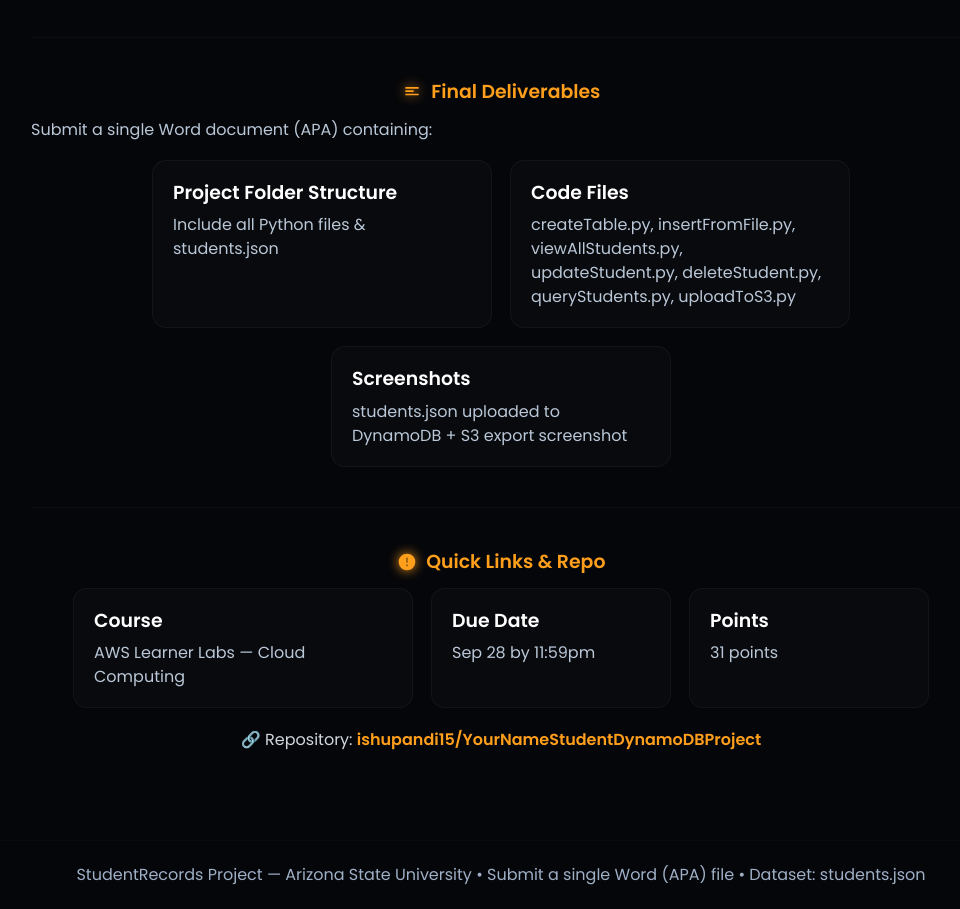
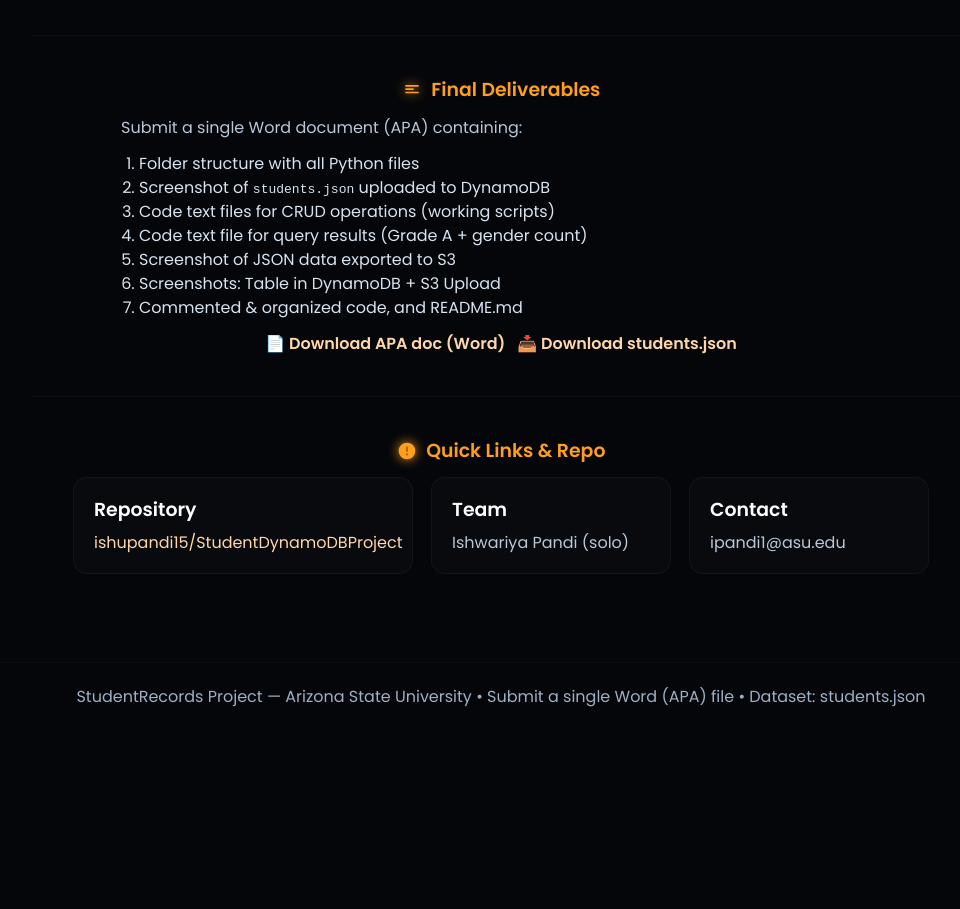
Before and after one commit to ishupandi15/StudentDynamoDBProject, a plain HTML site: page index.html in a window 1280 px wide. Shown: the part 1592-2501 px from the top of the page, without its empty margins (139-1099 px from the left). After the commit the page ends 2323 px from the top, so only its background shows below. Drawn offline with Linux system fonts and the light colour scheme.

Commit message:
Update index.html

```diff
--- a/index.html
+++ b/index.html
@@ -6,9 +6,7 @@
   <title>StudentRecords CRUD — AWS DynamoDB & S3 Project</title>
   <meta name="description" content="StudentRecords CRUD (Create, Read, Update, Delete) application using AWS Cloud9, DynamoDB, S3 and Python (boto3). Project submission & demo." />
   <link href="https://fonts.googleapis.com/css2?family=Poppins:wght@300;400;600&display=swap" rel="stylesheet">
-
   <style>
-    /* Reset & base */
     *{box-sizing:border-box;margin:0;padding:0}
     html,body{height:100%}
     body{
@@ -16,80 +14,45 @@
       background:#05060a;color:#eef6ff;line-height:1.5;overflow-x:hidden;
       -webkit-font-smoothing:antialiased;-moz-osx-font-smoothing:grayscale;
     }
-
     /* HERO */
-    header{
-      position:relative;height:68vh;min-height:420px;display:flex;align-items:center;justify-content:center;overflow:hidden;
-    }
+    header{position:relative;height:68vh;min-height:420px;display:flex;align-items:center;justify-content:center;overflow:hidden}
     header img{position:absolute;inset:0;width:100%;height:100%;object-fit:cover;filter:brightness(0.58) contrast(1.03)}
     header::after{content:"";position:absolute;inset:0;background:linear-gradient(180deg,rgba(2,6,12,0.45) 0%, rgba(2,6,12,0.84) 72%)}
     .hero-inner{position:relative;z-index:2;text-align:center;padding:2rem 1rem;max-width:1100px}
-
     .subtitle{color:#ffd9b8;opacity:0.95;margin-bottom:6px;font-size:.95rem}
     h1{font-size:2.1rem;color:#fff;margin-bottom:10px;letter-spacing:-0.01em;font-weight:600}
     p.lead{color:#cbd8e6;max-width:920px;margin:0 auto;font-size:1rem}
-
-    /* CTA */
     .buttons{margin-top:18px;display:flex;gap:12px;justify-content:center;flex-wrap:wrap}
-    .btn{
-      display:inline-block;padding:.86rem 1.6rem;border-radius:999px;background:linear-gradient(90deg,#ff9f1c,#ff6b00);
-      color:#061024;font-weight:700;text-decoration:none;box-shadow:0 10px 36px rgba(255,159,28,0.12);
-      transition:transform .18s,box-shadow .18s;position:relative;
-    }
+    .btn{display:inline-block;padding:.86rem 1.6rem;border-radius:999px;background:linear-gradient(90deg,#ff9f1c,#ff6b00);color:#061024;font-weight:700;text-decoration:none;box-shadow:0 10px 36px rgba(255,159,28,0.12);transition:transform .18s,box-shadow .18s;position:relative}
     .btn.secondary{background:transparent;color:#cbd8e6;border:1px solid rgba(255,255,255,0.06)}
     .btn:hover{transform:translateY(-4px);box-shadow:0 20px 54px rgba(255,159,28,0.18)}
-
-    /* Main & sections */
     main{max-width:980px;margin:48px auto;padding:0 20px;color:#d7e3ef}
     section{padding:40px 0;border-top:1px solid rgba(255,255,255,0.03)}
     section:first-of-type{border-top:0;padding-top:24px}
-    section h3{
-      color:#ff9f1c;font-size:1.18rem;margin-bottom:12px;display:flex;align-items:center;justify-content:center;gap:.6rem;
-    }
+    section h3{color:#ff9f1c;font-size:1.18rem;margin-bottom:12px;display:flex;align-items:center;justify-content:center;gap:.6rem}
     section h3 svg{width:20px;height:20px;fill:#ff9f1c;filter:drop-shadow(0 0 6px #ff9f1c)}
     .muted{color:#b9c7d7}
     .lead-compact{max-width:900px;margin:0 auto;color:#cbd8e6;text-align:center}
-
-    /* Preview image */
     .preview{margin:28px auto 8px;text-align:center;display:block}
-    .preview img{
-      width:94%;max-width:820px;border-radius:12px;border:1px solid rgba(255,255,255,0.05);
-      box-shadow:0 12px 36px rgba(0,0,0,0.48);transition:transform .25s ease,box-shadow .25s;
-      display:block;margin:0 auto;
-    }
+    .preview img{width:94%;max-width:820px;border-radius:12px;border:1px solid rgba(255,255,255,0.05);box-shadow:0 12px 36px rgba(0,0,0,0.48);transition:transform .25s ease,box-shadow .25s;display:block;margin:0 auto}
     .preview img:hover{transform:scale(1.02);box-shadow:0 22px 58px rgba(0,0,0,0.6)}
-
-    /* Cards & rows */
     .row{display:flex;gap:18px;flex-wrap:wrap;justify-content:center;margin-top:18px}
     .card{background:rgba(255,255,255,0.02);padding:18px 20px;border-radius:14px;min-width:240px;max-width:340px;border:1px solid rgba(255,255,255,0.04)}
     .card strong{display:block;font-size:1.18rem;color:#fff}
     .card .muted{display:block;margin-top:6px}
-
-    /* Tech badges */
     .tech-stack{display:flex;gap:12px;flex-wrap:wrap;justify-content:center;margin-top:20px}
-    .tech{
-      padding:.6rem 1rem;border-radius:999px;background:rgba(255,255,255,0.03);
-      border:1px solid rgba(255,255,255,0.06);font-weight:700;color:#fff;
-      transition:transform .18s,box-shadow .18s;
-    }
+    .tech{padding:.6rem 1rem;border-radius:999px;background:rgba(255,255,255,0.03);border:1px solid rgba(255,255,255,0.06);font-weight:700;color:#fff;transition:transform .18s,box-shadow .18s}
     .tech:hover{transform:translateY(-4px);box-shadow:0 14px 34px rgba(255,159,28,0.12)}
-
-    /* Lists */
     .checklist{max-width:760px;margin:12px auto 0;color:#d7e3ef}
     .checklist li{margin:8px 0;padding-left:18px;position:relative}
     .checklist li:before{content:"✓";position:absolute;left:0;color:#ffb37a}
-
-    /* Reveal */
     .reveal{opacity:0;transform:translateY(12px);transition:opacity .6s ease, transform .6s ease}
     .reveal.visible{opacity:1;transform:none}
-
     footer{padding:22px 12px;color:#9fb0c6;text-align:center;border-top:1px solid rgba(255,255,255,0.02);margin-top:28px}
-
-    /* Responsive adjustments */
-    @media (max-width:1000px){
-      .card{min-width:200px}
-      .preview img{max-width:720px}
-    }
+    .deliverables-block{max-width:760px;margin:0 auto;text-align:left}
+    .deliverables-list{margin-top:12px;padding-left:18px}
+    .download-links{display:flex;gap:12px;flex-wrap:wrap;align-items:center;justify-content:center;margin-top:12px}
+    .download-links a{color:#ffd6a8;text-decoration:none;font-weight:600}
     @media (max-width:820px){
       h1{font-size:1.6rem}
       header{height:60vh}
@@ -104,16 +67,16 @@
 
   <!-- HERO -->
   <header>
-    <!-- cover image: put your generated cover image in same folder named "cover_studentrecords.png" or edit src -->
-    <img src="cover_studentrecords.png" alt="StudentRecords Project Cover" onerror="this.onerror=null; this.src='A_2D_digital_graphic_design_showcases_a_StudentRec.png'">
+    <!-- cover image: uses repo file name cover_studentrecords.png (fallback to other variants if needed) -->
+    <img src="cover_studentrecords.png" alt="StudentRecords Project Cover" onerror="this.onerror=null; this.src='A_digital_infographic_on_a_dark_blue_background_pr.png'">
     <div class="hero-inner" role="banner">
       <div class="subtitle">🛠️ AWS Cloud • NoSQL • Python • Cloud9</div>
       <h1>StudentRecords CRUD (Create, Read, Update, Delete) application</h1>
-      <p class="lead">Build a cloud-native student management app using AWS Cloud9, DynamoDB, and S3. Perform JSON ingestion, CRUD operations, advanced queries (Grade A), gender counts, and export data for reporting.</p>
+      <p class="lead">Build a cloud-native student management app using AWS Cloud9, DynamoDB, and S3. Perform JSON ingestion, CRUD operations, targeted queries (Grade A), gender counts, and export data for reporting.</p>
 
       <div class="buttons">
-        <a class="btn" href="https://github.com/ishupandi15/YourNameStudentDynamoDBProject" target="_blank" rel="noopener">🔗 View GitHub</a>
-        <a class="btn secondary" href="YourNameStudentDynamoDBProject.pdf" target="_blank" rel="noopener">📄 Download APA doc</a>
+        <a class="btn" href="https://github.com/ishupandi15/StudentDynamoDBProject/tree/main" target="_blank" rel="noopener">🔗 View GitHub</a>
+        <a class="btn secondary" href="StudentDynamoDBProject.docx" download>📄 Download APA doc</a>
       </div>
     </div>
   </header>
@@ -128,8 +91,10 @@
       <p class="lead-compact muted">This project implements a Student Records CRUD system — a hands-on exercise in designing cloud workflows with DynamoDB and S3. It demonstrates data ingestion from a JSON file, Create/Read/Update/Delete operations, targeted queries (students with grade 'A'), gender counts, and a final JSON export for backup or downstream analytics.</p>
 
       <div class="preview">
-        <!-- Replace with a real screenshot of your interactive demo or console output -->
-        <img src="preview_student_ui.png" alt="Student Records UI preview" onerror="this.onerror=null; this.src='preview_placeholder.png'">
+        <!-- If you have a UI screenshot, name it preview_student_ui.png and put it next to this HTML.
+             If it's not present, the small download link below offers the students.json file. -->
+        <img src="preview_student_ui.png" alt="Student Records UI preview" onerror="this.onerror=null; this.style.display='none';">
+        <div style="margin-top:8px;text-align:center" class="small muted">No preview available? <a href="students.json" download style="color:#ffd6a8">Download students.json</a> to try locally or import into the demo.</div>
       </div>
     </section>
 
@@ -188,18 +153,29 @@
       </div>
     </section>
 
-    <!-- Deliverables -->
+    <!-- Deliverables (left aligned & fixed) -->
     <section id="deliverables" class="reveal">
       <h3>
         <svg xmlns="http://www.w3.org/2000/svg" viewBox="0 0 24 24"><path d="M4 6h16v2H4V6zm0 4h10v2H4v-2zm0 4h16v2H4v-2z"/></svg>
         Final Deliverables
       </h3>
-      <p class="muted">Submit a single Word document (APA) containing:</p>
 
-      <div class="row" style="margin-top:18px">
-        <div class="card"><strong>Project Folder Structure</strong><span class="muted">Include all Python files & students.json</span></div>
-        <div class="card"><strong>Code Files</strong><span class="muted">createTable.py, insertFromFile.py, viewAllStudents.py, updateStudent.py, deleteStudent.py, queryStudents.py, uploadToS3.py</span></div>
-        <div class="card"><strong>Screenshots</strong><span class="muted">students.json uploaded to DynamoDB + S3 export screenshot</span></div>
+      <div class="deliverables-block">
+        <p class="muted">Submit a single Word document (APA) containing:</p>
+        <ol class="deliverables-list">
+          <li>Folder structure with all Python files</li>
+          <li>Screenshot of <code>students.json</code> uploaded to DynamoDB</li>
+          <li>Code text files for CRUD operations (working scripts)</li>
+          <li>Code text file for query results (Grade A + gender count)</li>
+          <li>Screenshot of JSON data exported to S3</li>
+          <li>Screenshots: Table in DynamoDB + S3 Upload</li>
+          <li>Commented & organized code, and README.md</li>
+        </ol>
+
+        <div class="download-links">
+          <a href="StudentDynamoDBProject.docx" download>📄 Download APA doc (Word)</a>
+          <a href="students.json" download>📥 Download students.json</a>
+        </div>
       </div>
     </section>
 
@@ -211,14 +187,10 @@
       </h3>
 
       <div class="row" style="margin-top:12px">
-        <div class="card"><strong>Course</strong><span class="muted">AWS Learner Labs — Cloud Computing</span></div>
-        <div class="card"><strong>Due Date</strong><span class="muted">Sep 28 by 11:59pm</span></div>
-        <div class="card"><strong>Points</strong><span class="muted">31 points</span></div>
+        <div class="card"><strong>Repository</strong><span class="muted"><a href="https://github.com/ishupandi15/StudentDynamoDBProject/tree/main" target="_blank" style="color:#ffd6a8;text-decoration:none">ishupandi15/StudentDynamoDBProject</a></span></div>
+        <div class="card"><strong>Team</strong><span class="muted">Ishwariya Pandi (solo)</span></div>
+        <div class="card"><strong>Contact</strong><span class="muted">ipandi1@asu.edu</span></div>
       </div>
-
-      <p style="margin-top:20px;color:#d0d7df;text-align:center">
-        🔗 Repository: <a href="https://github.com/ishupandi15/YourNameStudentDynamoDBProject" target="_blank" style="color:#ff9f1c;text-decoration:none;font-weight:700">ishupandi15/YourNameStudentDynamoDBProject</a>
-      </p>
     </section>
   </main>
 
@@ -231,7 +203,11 @@
     (function(){
       const obs = new IntersectionObserver(entries=>{
         entries.forEach(e=>{
-          if(e.isIntersecting){ e.target.classList.add('visible'); e.target.classList.add('reveal-visible'); e.target.classList.add('visible'); e.target.classList.add('reveal'); e.target.classList.add('visible'); obs.unobserve(e.target); }
+          if(e.isIntersecting){
+            e.target.classList.add('visible');
+            e.target.classList.add('reveal-visible');
+            obs.unobserve(e.target);
+          }
         });
       },{threshold:0.12});
       document.querySelectorAll('.reveal').forEach(el=>obs.observe(el));
```
